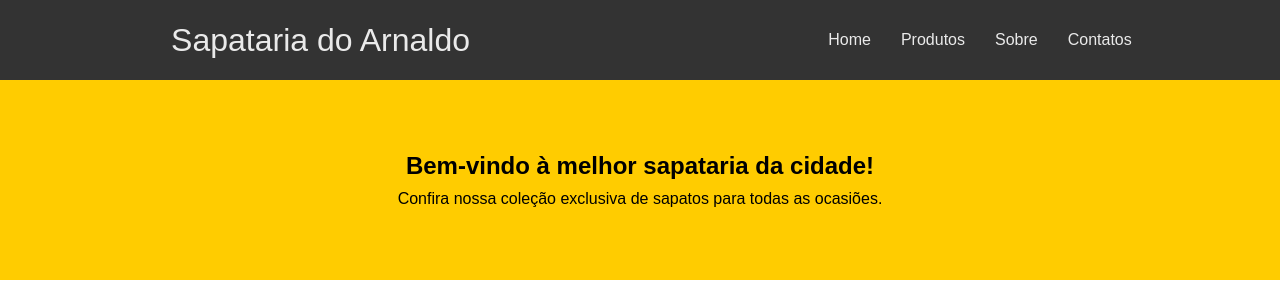
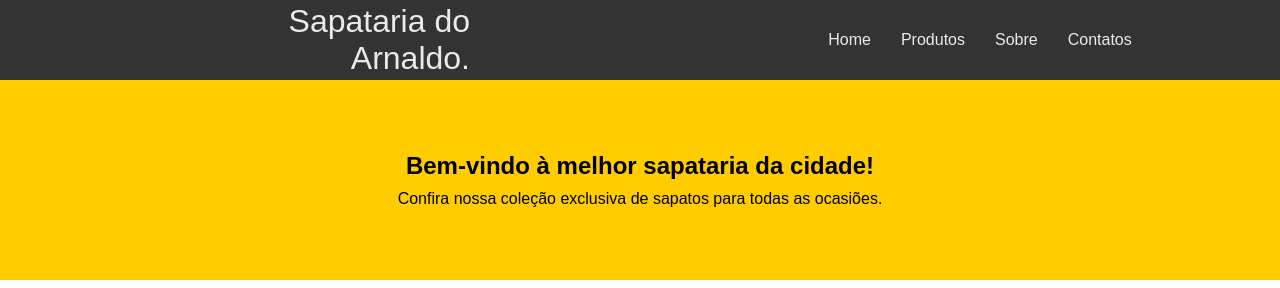
Before and after one commit to letsrosa/websitearnaldo, a plain HTML site: page index.html in a window 1280 px wide. Shown: the top 288 px of the page. Drawn offline with Linux system fonts and the light colour scheme.

Commit message:
commit teste

```diff
--- a/index.html
+++ b/index.html
@@ -13,7 +13,7 @@
     <div>
         <div class="cabecalho">
             <div class="nometitulo wrapper">
-                <h1>Sapataria do Arnaldo</h1>
+                <h1>Sapataria do Arnaldo.</h1>
             </div>
             <div class="navegacao">
                 <nav class="containernav">
```
